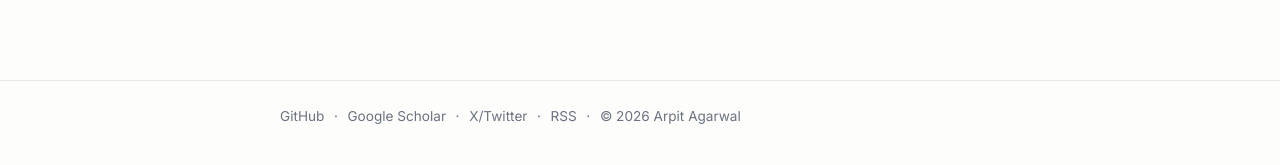
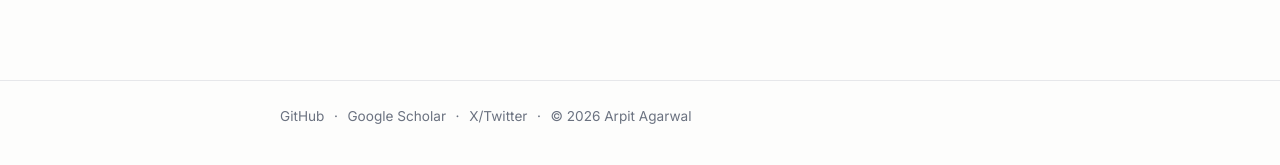
Before and after one commit to arpit15/arpit15.github.io, a Jekyll site: the page built from index.markdown, in a window 1280 px wide. Shown: the part 1333-1498 px from the top of the page. Built offline with Jekyll 4.4.1, drawn with Linux system fonts in a browser that asks for light colours.

Commit message:
Remove RSS link from the footer
Co-Authored-By: Claude Opus 5.5 <noreply@anthropic.com>

```diff
--- a/_includes/footer.html
+++ b/_includes/footer.html
@@ -2,8 +2,6 @@
   <div class="wrap">
     {% include social-links.html %}
     <span aria-hidden="true">·</span>
-    <a href="{{ '/feed.xml' | relative_url }}">RSS</a>
-    <span aria-hidden="true">·</span>
     <span>&copy; {{ site.time | date: '%Y' }} {{ site.title }}</span>
   </div>
 </footer>
```
